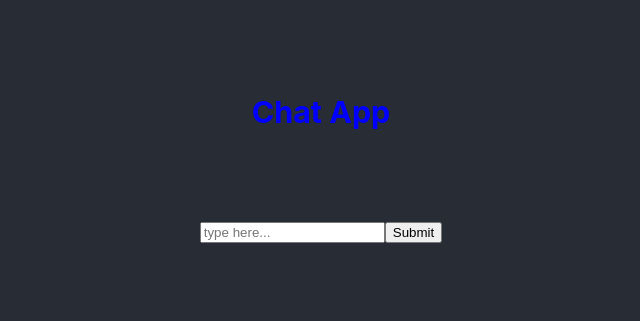
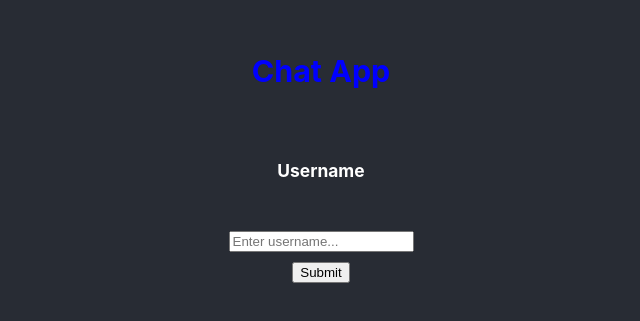
Before and after one commit to gaurpulkit/chat-webapp, a React (Create React App) app: page / in a window 1280 px wide. Shown: the part 247-568 px from the top of the page, without its empty margins (319-959 px from the left). Built offline with nearby package versions, Linux system fonts and the light colour scheme; no server answers.

Commit message:
username added

```diff
--- a/src/App.js
+++ b/src/App.js
@@ -1,11 +1,13 @@
-/* global $ */
 import React from 'react';
 import './App.css';
 import $ from 'jquery';
 import { ChatBox } from './components/ChatBox';
 import  Header  from './components/Header';
+import  Login  from './components/Login';
 const io=require('socket.io-client')
-const socket=io.connect('192.168.43.13:4368')
+const socket=io.connect('localhost:4368')
+
+
 var timeOut;
 function send(message){
   console.log("sent message")
@@ -16,7 +18,11 @@ socket.on('chat', function(msg){
   $('#recv').append($('<li>').text(msg));
 })
 
-socket.on('new',function(){
+socket.on('new',function(user){
+  // console.log(user)
+  // console.log($("#new").html())
+  $('#new').html(user.name+" connected!")
+  // console.log($("#new").html())
   $('#new').show();
   setTimeout(() => {
   $('#new').hide();
@@ -39,10 +45,17 @@ socket.on('typing',function(){
 })
 
 
+
+
 class App extends React.Component {
   constructor (props){
     super(props);
+    this.state={
+      isLogin:true,
+      userName:null
+    }
     this.handleClick=this.handleClick.bind(this)
+    this.handleLogin=this.handleLogin.bind(this)
   }
   handleClick(message){
     send(message)
@@ -50,26 +63,53 @@ class App extends React.Component {
   handleTyping(){
     socket.emit('typing')
   }
+  handleLogin(userName){
+    var userData = {name:userName , userId:socket.id}
+    socket.emit('setUser',userData);
+    // console.log("setting username ",userData)
+    this.setState({
+      isLogin:false,
+      userName:userName
+    })
+    $('#user').show();
+    $('#new').hide();
+    $('#gone').hide();
+    $('#typing').hide();
+  }
 
   componentDidMount(){
   $('#new').hide();
   $('#gone').hide();
   $('#typing').hide();
+  $('#user').hide();
   }
   render(){
     return (
       <div className="Chat App">
         <header className="App-header">
+
+          {this.state.userName?<h6 id="user" style={{color:"white"}}>User: {this.state.userName}</h6>:<div></div>}
         <Header/>
-          <ul id="recv"></ul>
-          <div>
-             <h6 id="new" style={{color:"green"}}>New user connected!</h6>
-             <h6 id="gone" style={{color:"red"}}>User Disconnected!</h6>
-             <h6 id="typing" style={{color:"grey"}}>User is typing!</h6>
-          </div>
-          <ChatBox typing={this.handleTyping} handleClick={this.handleClick}/>
-        </header>
+        {this.state.isLogin ?
+          <React.Fragment>
+            <div id="login">
+              <Login handleLogin={this.handleLogin}/>
+            </div>
+          </React.Fragment>
+            :
+          <React.Fragment>
+            <ul id="recv"></ul>
+            <div>
+              <h6 id="new" style={{color:"green",display:"none"}}>New user connected!</h6>
+              <h6 id="gone" style={{color:"red",display:"none"}}>User Disconnected!</h6>
+              <h6 id="typing" style={{color:"grey",display:"none"}}>User is typing!</h6>
+            </div>
+            <ChatBox typing={this.handleTyping} handleClick={this.handleClick}/>
+          </React.Fragment>
+          }
+          </header>
       </div>
+
     );
   }
 }
--- /dev/null
+++ b/src/components/Login/index.js
@@ -0,0 +1,37 @@
+import React from 'react';
+
+export default class Login extends React.Component{
+    constructor(props){
+        super(props);
+        this.state={
+            value:""
+        }
+        this.handleChange=this.handleChange.bind(this);
+        this.handleClick=this.handleClick.bind(this);
+    }
+    handleChange(e){
+        this.setState({
+            value:e.target.value
+        })
+    }
+
+    handleClick(event){
+        event.preventDefault();
+        this.props.handleLogin(this.state.value);
+
+    }
+
+    render(){
+        return(
+        <div>
+          <form>
+              <div>
+                  <h6>Username</h6>
+              <input id="send" value={this.state.value} onChange={this.handleChange} type="text" placeholder="Enter username..."/>
+              </div>
+            <button onClick={this.handleClick}>Submit</button>
+          </form>
+        </div>
+        )
+    }
+}
```
Also changed, not shown: 1 other file (tests, documents, lock files or other folders).
